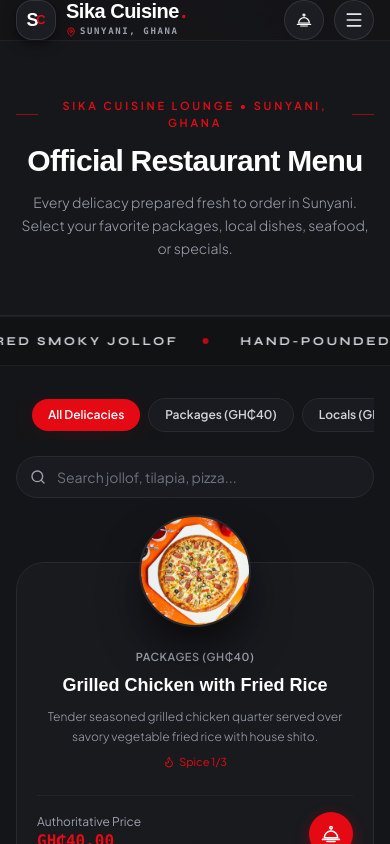
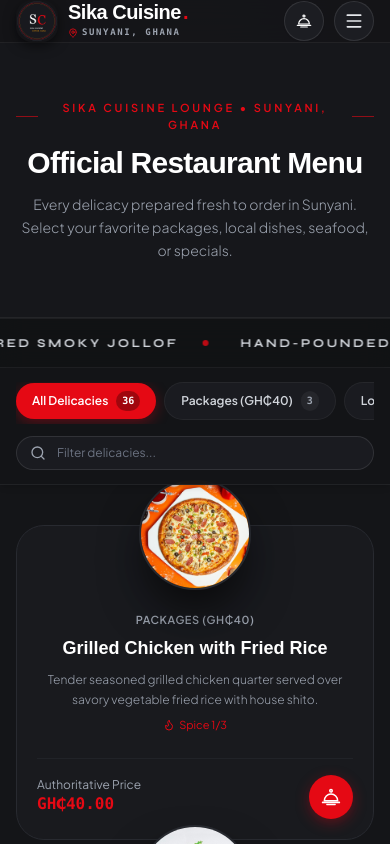
Before and after one commit to heisclm/Sika-Cuisine, a Next.js app: page /menu in a window 390 px wide. Shown: the top 844 px of the page. Built offline with nearby package versions, Linux system fonts and the light colour scheme.

Commit message:
feat: unified logo asset system, instant scroll-to-top on route change, sticky category navigation with live counts, and consistent mobile-desktop nav labels

```diff
--- a/src/app/(auth)/login/page.tsx
+++ b/src/app/(auth)/login/page.tsx
@@ -4,6 +4,7 @@ import React, { useState } from "react";
 import Link from "next/link";
 import { useRouter } from "next/navigation";
 import { Lock, Mail, ArrowRight, AlertCircle, Loader2, UserPlus, Compass, Eye, EyeOff } from "lucide-react";
+import { Logo } from "@/components/brand/Logo";
 
 export default function CustomerLoginPage() {
   const router = useRouter();
@@ -28,7 +29,8 @@ export default function CustomerLoginPage() {
     <div className="min-h-screen bg-background flex items-center justify-center py-16 px-4 sm:px-6 lg:px-8">
       <div className="w-full max-w-md space-y-8 rounded-3xl bg-surface-300 border border-border-subtle p-8 sm:p-10 shadow-2xl">
         <div className="text-center">
-          <Link href="/" className="inline-block">
+          <Link href="/" className="inline-block group">
+            <Logo size={56} className="mx-auto mb-3 shadow-md group-hover:scale-105 transition-transform" />
             <span className="font-serif text-3xl font-black tracking-tight text-white flex items-center justify-center">
               Sika Cuisine<span className="text-brand-red ml-0.5">.</span>
             </span>
--- a/src/app/(auth)/register/page.tsx
+++ b/src/app/(auth)/register/page.tsx
@@ -4,6 +4,7 @@ import React, { useState } from "react";
 import Link from "next/link";
 import { useRouter } from "next/navigation";
 import { Lock, Mail, User, Phone, MapPin, ArrowRight, AlertCircle, Loader2, CheckCircle2, Eye, EyeOff } from "lucide-react";
+import { Logo } from "@/components/brand/Logo";
 import { SUNYANI_DELIVERY_ZONES } from "@/lib/delivery-zones";
 import { formatGhanaPhone, isValidGhanaPhone } from "@/lib/phone";
 
@@ -62,7 +63,8 @@ export default function RegisterPage() {
     <div className="min-h-screen bg-background flex items-center justify-center py-16 px-4 sm:px-6 lg:px-8">
       <div className="w-full max-w-lg space-y-8 rounded-3xl bg-surface-300 border border-border-subtle p-8 sm:p-10 shadow-2xl">
         <div className="text-center">
-          <Link href="/" className="inline-block">
+          <Link href="/" className="inline-block group">
+            <Logo size={56} className="mx-auto mb-3 shadow-md group-hover:scale-105 transition-transform" />
             <span className="font-serif text-3xl font-black tracking-tight text-white flex items-center justify-center">
               Sika Cuisine<span className="text-brand-red ml-0.5">.</span>
             </span>
--- a/src/app/layout.tsx
+++ b/src/app/layout.tsx
@@ -5,6 +5,7 @@ import { CartProvider } from "@/context/CartContext";
 import { ToastProvider } from "@/context/ToastContext";
 import { Navbar } from "@/components/layout/Navbar";
 import { Footer } from "@/components/layout/Footer";
+import { ScrollToTop } from "@/components/layout/ScrollToTop";
 import { CartDrawer } from "@/components/cart/CartDrawer";
 import { FlyingCartAnimation } from "@/components/cart/FlyingCartAnimation";
 
@@ -62,6 +63,7 @@ export default function RootLayout({
       <body className="min-h-screen bg-background text-foreground antialiased selection:bg-brand-red selection:text-white flex flex-col justify-between">
         <ToastProvider>
           <CartProvider>
+            <ScrollToTop />
             <Navbar />
             <FlyingCartAnimation />
             <CartDrawer />
--- a/src/app/menu/page.tsx
+++ b/src/app/menu/page.tsx
@@ -1,7 +1,7 @@
 "use client";
 
-import React, { useState, useRef, useMemo } from "react";
-import { Search, Flame } from "lucide-react";
+import React, { useState, useRef, useMemo, useEffect } from "react";
+import { Search, Flame, ArrowUp } from "lucide-react";
 import { MenuItem } from "@/types/menu";
 import { formatPesewasToGhs } from "@/lib/currency";
 import { useCart } from "@/context/CartContext";
@@ -695,7 +695,16 @@ export default function MenuPage() {
   const [selectedCategory, setSelectedCategory] = useState("all");
   const [searchQuery, setSearchQuery] = useState("");
   const [activeDishForModal, setActiveDishForModal] = useState<MenuItem | null>(null);
+  const [showBackToTop, setShowBackToTop] = useState(false);
   const cardRefs = useRef<{ [key: string]: HTMLDivElement | null }>({});
+
+  useEffect(() => {
+    const handleScroll = () => {
+      setShowBackToTop(window.scrollY > 350);
+    };
+    window.addEventListener("scroll", handleScroll, { passive: true });
+    return () => window.removeEventListener("scroll", handleScroll);
+  }, []);
 
   const filteredDishes = useMemo(() => {
     return SIKA_MENU_ITEMS.filter((dish) => {
@@ -757,35 +766,59 @@ export default function MenuPage() {
       {/* Locomotive Kinetic Marquee */}
       <KineticMarquee className="border-b border-white/[0.06] bg-[#111215]/90 backdrop-blur-md" />
 
-      <div className="mx-auto max-w-7xl px-4 sm:px-6 lg:px-8 pt-8">
-        <div className="flex flex-col md:flex-row items-center justify-between gap-4 mb-10">
-          <div className="flex items-center gap-2 overflow-x-auto w-full md:w-auto -mx-4 px-4 sm:mx-0 sm:px-0 pb-2 md:pb-0 scrollbar-none touch-pan-x">
-            {CATEGORIES.map((cat) => (
+      {/* Sticky Category Navigation & Quick Filter Bar */}
+      <div className="sticky top-18 sm:top-20 z-30 bg-[#141518]/95 backdrop-blur-xl py-3.5 border-b border-white/[0.06] shadow-md">
+        <div className="mx-auto max-w-7xl px-4 sm:px-6 lg:px-8">
+          <div className="flex flex-col md:flex-row items-center justify-between gap-3">
+            <div className="flex items-center gap-2 overflow-x-auto w-full md:w-auto pb-1 md:pb-0 scrollbar-none touch-pan-x">
+              {CATEGORIES.map((cat) => {
+                const count =
+                  cat.id === "all"
+                    ? SIKA_MENU_ITEMS.length
+                    : SIKA_MENU_ITEMS.filter((d) => d.categoryId === cat.id).length;
+                return (
                   <button
                     key={cat.id}
-                onClick={() => setSelectedCategory(cat.id)}
-                className={`whitespace-nowrap rounded-full px-4 sm:px-5 py-2 sm:py-2.5 text-xs sm:text-sm font-semibold transition-all touch-manipulation ${
+                    onClick={() => {
+                      setSelectedCategory(cat.id);
+                      window.scrollTo({ top: 320, behavior: "smooth" });
+                    }}
+                    className={`whitespace-nowrap rounded-full px-4 sm:px-5 py-2 text-xs sm:text-sm font-semibold transition-all touch-manipulation flex items-center gap-2 ${
                       selectedCategory === cat.id
-                    ? "bg-brand-red text-white shadow-glow"
-                    : "bg-surface-200 text-gray-300 hover:bg-surface-100 hover:text-white border border-border-subtle"
+                        ? "bg-brand-red text-white shadow-[0_4px_14px_rgba(229,9,20,0.35)]"
+                        : "bg-[#1a1b20] text-gray-300 hover:bg-[#25272e] hover:text-white border border-white/5"
                     }`}
                   >
-                {cat.name}
+                    <span>{cat.name}</span>
+                    <span
+                      className={`text-[10px] px-1.5 py-0.5 rounded-full font-mono ${
+                        selectedCategory === cat.id
+                          ? "bg-black/30 text-white"
+                          : "bg-white/5 text-gray-400"
+                      }`}
+                    >
+                      {count}
+                    </span>
                   </button>
-            ))}
+                );
+              })}
             </div>
 
-          <div className="relative w-full md:w-72">
+            <div className="relative w-full md:w-64 flex-shrink-0">
               <Search className="absolute left-3.5 top-1/2 -translate-y-1/2 h-4 w-4 text-gray-400" />
               <input
                 type="text"
                 value={searchQuery}
                 onChange={(e) => setSearchQuery(e.target.value)}
-              placeholder="Search jollof, tilapia, pizza..."
-              className="w-full rounded-full bg-surface-200 border border-border-subtle pl-10 pr-4 py-2.5 text-sm text-white placeholder-gray-500 focus:outline-none focus:border-brand-red"
+                placeholder="Filter delicacies..."
+                className="w-full rounded-full bg-[#1a1b20] border border-white/10 pl-10 pr-4 py-2 text-xs sm:text-sm text-white placeholder-gray-500 focus:outline-none focus:border-brand-red"
               />
             </div>
           </div>
+        </div>
+      </div>
+
+      <div className="mx-auto max-w-7xl px-4 sm:px-6 lg:px-8 pt-4">
 
         {filteredDishes.length === 0 ? (
           <div className="text-center py-20 rounded-3xl bg-surface-300 border border-border-subtle">
@@ -872,6 +905,18 @@ export default function MenuPage() {
           activeDishForModal ? cardRefs.current[activeDishForModal.id] : null
         }
       />
+
+      {/* Floating Quick Categories / Jump To Top Pill */}
+      {showBackToTop && (
+        <button
+          onClick={() => window.scrollTo({ top: 320, behavior: "smooth" })}
+          className="fixed bottom-6 right-6 z-40 flex items-center gap-2 px-4 py-2.5 rounded-full bg-[#1c1d22] hover:bg-brand-red text-white text-xs font-semibold border border-white/10 shadow-[0_10px_25px_rgba(0,0,0,0.8)] transition-all duration-300 active:scale-95"
+          aria-label="Back to categories"
+        >
+          <ArrowUp className="h-4 w-4" />
+          <span>Categories</span>
+        </button>
+      )}
     </div>
   );
 }
--- /dev/null
+++ b/src/components/brand/Logo.tsx
@@ -0,0 +1,39 @@
+"use client";
+
+import React from "react";
+
+interface LogoProps {
+  size?: number;
+  className?: string;
+  priority?: boolean;
+}
+
+/**
+ * Universal Sika Cuisine Brand Logo.
+ * Points directly to /images/logo.png so that replacing the file
+ * in public/images/logo.png automatically updates the entire site.
+ */
+export function Logo({ size = 44, className = "" }: LogoProps) {
+  return (
+    <div
+      className={`relative inline-flex items-center justify-center flex-shrink-0 overflow-hidden rounded-2xl ${className}`}
+      style={{ width: size, height: size }}
+    >
+      {/* eslint-disable-next-line @next/next/no-img-element */}
+      <img
+        src="/images/logo.png"
+        alt="Sika Cuisine Logo"
+        width={size}
+        height={size}
+        className="h-full w-full object-contain"
+        onError={(e) => {
+          // Fallback to logo.svg if PNG is being swapped
+          const target = e.currentTarget;
+          if (target.src.endsWith(".png")) {
+            target.src = "/images/logo.svg";
+          }
+        }}
+      />
+    </div>
+  );
+}
--- a/src/components/creative/BespokeSeal.tsx
+++ b/src/components/creative/BespokeSeal.tsx
@@ -1,4 +1,7 @@
+"use client";
+
 import React from "react";
+import { Logo } from "@/components/brand/Logo";
 
 export function BespokeSeal({
   size = 56,
@@ -10,15 +13,9 @@ export function BespokeSeal({
   return (
     <div
       style={{ width: size, height: size }}
-      className={`relative inline-flex items-center justify-center rounded-full bg-gradient-to-br from-[#2a0e13] via-[#1a080b] to-[#0c0406] border border-brand-red/50 shadow-[0_4px_20px_rgba(225,29,72,0.3)] select-none ${className}`}
+      className={`relative inline-flex items-center justify-center rounded-2xl overflow-hidden shadow-md select-none ${className}`}
     >
-      <div className="absolute inset-1 rounded-full border border-brand-gold/30 border-dashed animate-spin-slow pointer-events-none" />
-      <div className="flex flex-col items-center justify-center font-serif text-center leading-none">
-        <span className="text-white font-black text-sm tracking-tight">S</span>
-        <span className="text-[9px] font-sans font-bold text-brand-gold tracking-widest uppercase mt-0.5">
-          BONO
-        </span>
-      </div>
+      <Logo size={size} />
     </div>
   );
 }
--- a/src/components/layout/Footer.tsx
+++ b/src/components/layout/Footer.tsx
@@ -10,6 +10,7 @@ import {
   Banknote,
   Navigation,
 } from "lucide-react";
+import { Logo } from "@/components/brand/Logo";
 
 export function Footer() {
   const [isKitchenOpen, setIsKitchenOpen] = useState(true);
@@ -45,10 +46,7 @@ export function Footer() {
           {/* Brand Identity Column */}
           <div className="sm:col-span-2 lg:col-span-5 space-y-4">
             <Link href="/" className="inline-flex items-center gap-3 group">
-              <div className="flex h-11 w-11 items-center justify-center rounded-2xl bg-[#1c1d22] border border-white/10 font-serif font-black text-xl shadow-sm group-hover:scale-105 group-hover:border-brand-red/40 transition-all duration-300">
-                <span className="tracking-tight text-white">S</span>
-                <span className="text-[13px] text-brand-red font-sans font-bold -ml-0.5">C</span>
-              </div>
+              <Logo size={44} className="shadow-sm group-hover:scale-105 transition-all duration-300" />
               <div className="flex flex-col">
                 <span className="font-serif text-2xl font-black tracking-tight text-white flex items-center leading-none">
                   Sika Cuisine<span className="text-brand-red ml-0.5">.</span>
--- a/src/components/layout/MobileMenu.tsx
+++ b/src/components/layout/MobileMenu.tsx
@@ -12,6 +12,7 @@ import {
   ArrowRight,
   ShieldCheck,
 } from "lucide-react";
+import { Logo } from "@/components/brand/Logo";
 
 interface MobileMenuProps {
   isOpen: boolean;
@@ -28,25 +29,25 @@ const MENU_ITEMS = [
   },
   {
     index: "02",
-    name: "Restaurant Menu",
+    name: "Menu",
     href: "/menu",
     desc: "36 Authentic Delicacies & Charcoal Specialties",
   },
   {
     index: "03",
-    name: "Live Dispatch",
+    name: "Track Order",
     href: "/orders",
     desc: "Track Courier Route Across Sunyani",
   },
   {
     index: "04",
-    name: "Our Bono Story",
+    name: "About Us",
     href: "/about",
     desc: "Culinary Heritage & Woodsmoke Craft",
   },
   {
     index: "05",
-    name: "Contact & Lounge",
+    name: "Contact",
     href: "/contact",
     desc: "Commercial Road Sunyani & Reservations",
   },
@@ -107,10 +108,7 @@ export function MobileMenu({ isOpen, onClose, pathname }: MobileMenuProps) {
       {/* TOP HEADER BAR */}
       <div className="flex items-center justify-between px-5 pt-4 pb-4 border-b border-white/[0.06] bg-[#141518]/95 backdrop-blur-md sticky top-0 z-20">
         <Link href="/" onClick={onClose} className="flex items-center gap-2.5">
-          <div className="flex h-10 w-10 items-center justify-center rounded-2xl bg-[#1c1d22] border border-white/10 font-serif font-black text-lg shadow-sm">
-            <span className="tracking-tight text-white">S</span>
-            <span className="text-[12px] text-brand-red font-sans font-bold -ml-0.5">C</span>
-          </div>
+          <Logo size={40} className="shadow-sm" />
           <div>
             <span className="font-serif text-xl font-black tracking-tight text-white block leading-none">
               Sika Cuisine<span className="text-brand-red ml-0.5">.</span>
--- a/src/components/layout/Navbar.tsx
+++ b/src/components/layout/Navbar.tsx
@@ -6,6 +6,7 @@ import { usePathname } from "next/navigation";
 import { MapPin, Menu, X, User } from "lucide-react";
 import { useCart } from "@/context/CartContext";
 import { RestaurantClocheIcon } from "@/components/icons/RestaurantClocheIcon";
+import { Logo } from "@/components/brand/Logo";
 import { MobileMenu } from "./MobileMenu";
 
 export function Navbar() {
@@ -44,10 +45,7 @@ export function Navbar() {
 
         {/* Brand Identity */}
         <Link href="/" className="flex items-center gap-2.5 sm:gap-3 group">
-          <div className="flex h-10 w-10 sm:h-11 sm:w-11 items-center justify-center rounded-2xl bg-[#1c1d22] border border-white/10 font-serif font-black text-lg sm:text-xl shadow-[0_4px_12px_rgba(0,0,0,0.5)] group-hover:scale-105 group-hover:border-brand-red/40 transition-all duration-300">
-            <span className="tracking-tight text-white">S</span>
-            <span className="text-[12px] sm:text-[13px] text-brand-red font-sans font-bold -ml-0.5">C</span>
-          </div>
+          <Logo size={42} className="shadow-[0_4px_12px_rgba(0,0,0,0.5)] group-hover:scale-105 transition-all duration-300" />
           <div className="flex flex-col">
             <span className="font-serif text-xl sm:text-2xl font-black tracking-tight text-white flex items-center leading-none">
               Sika Cuisine<span className="text-brand-red ml-0.5">.</span>
--- /dev/null
+++ b/src/components/layout/ScrollToTop.tsx
@@ -0,0 +1,21 @@
+"use client";
+
+import { useEffect } from "react";
+import { usePathname } from "next/navigation";
+
+/**
+ * Ensures that every page transition starts cleanly from the very top (0, 0)
+ * instead of retaining the previous page's scroll position.
+ */
+export function ScrollToTop() {
+  const pathname = usePathname();
+
+  useEffect(() => {
+    // Immediate scroll to top on route change
+    window.scrollTo({ top: 0, left: 0, behavior: "instant" });
+    document.documentElement.scrollTop = 0;
+    document.body.scrollTop = 0;
+  }, [pathname]);
+
+  return null;
+}
```
Also changed, not shown: public/images/logo.png (added), public/images/logo.svg (added). Lines whose indentation alone changed are shown as unchanged.
